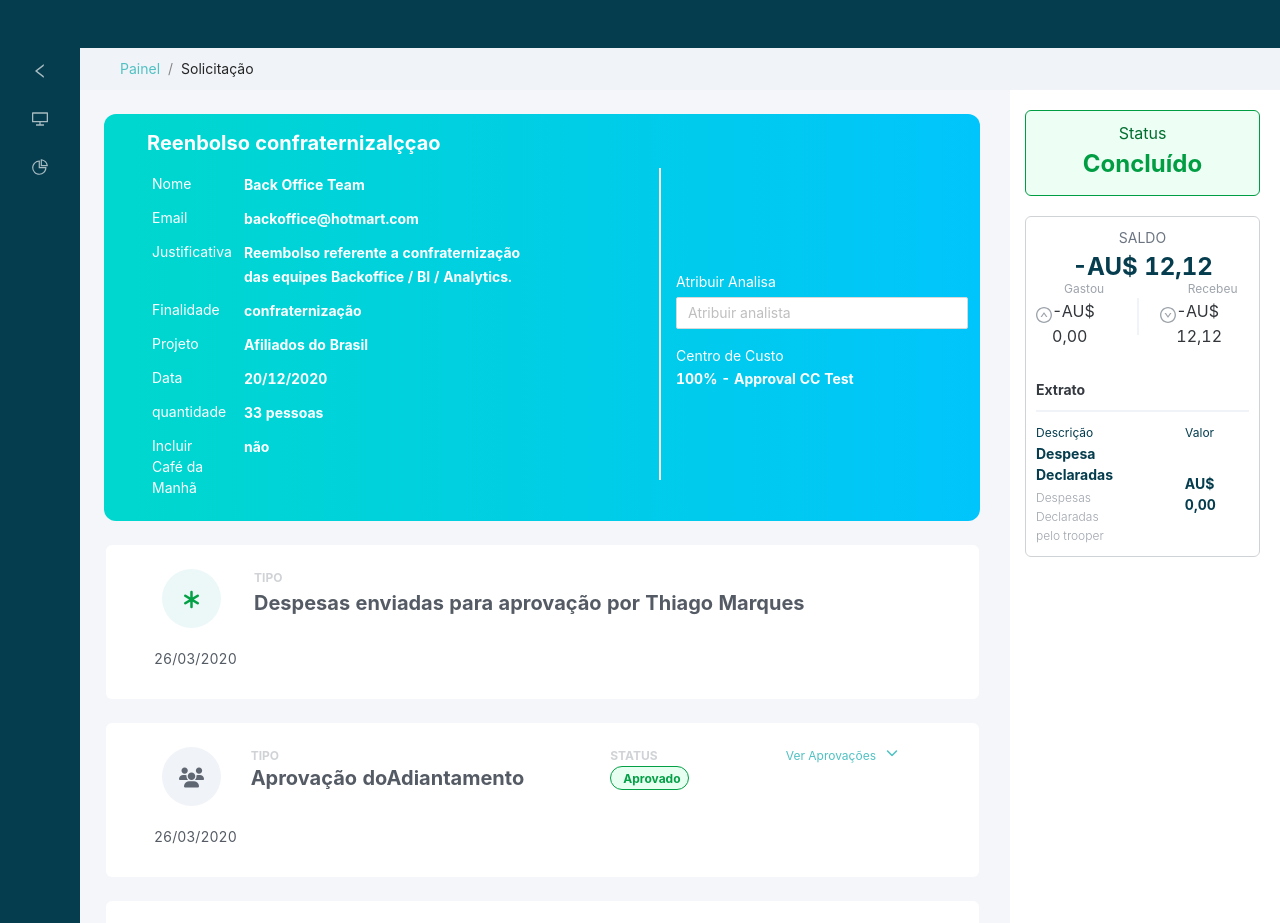
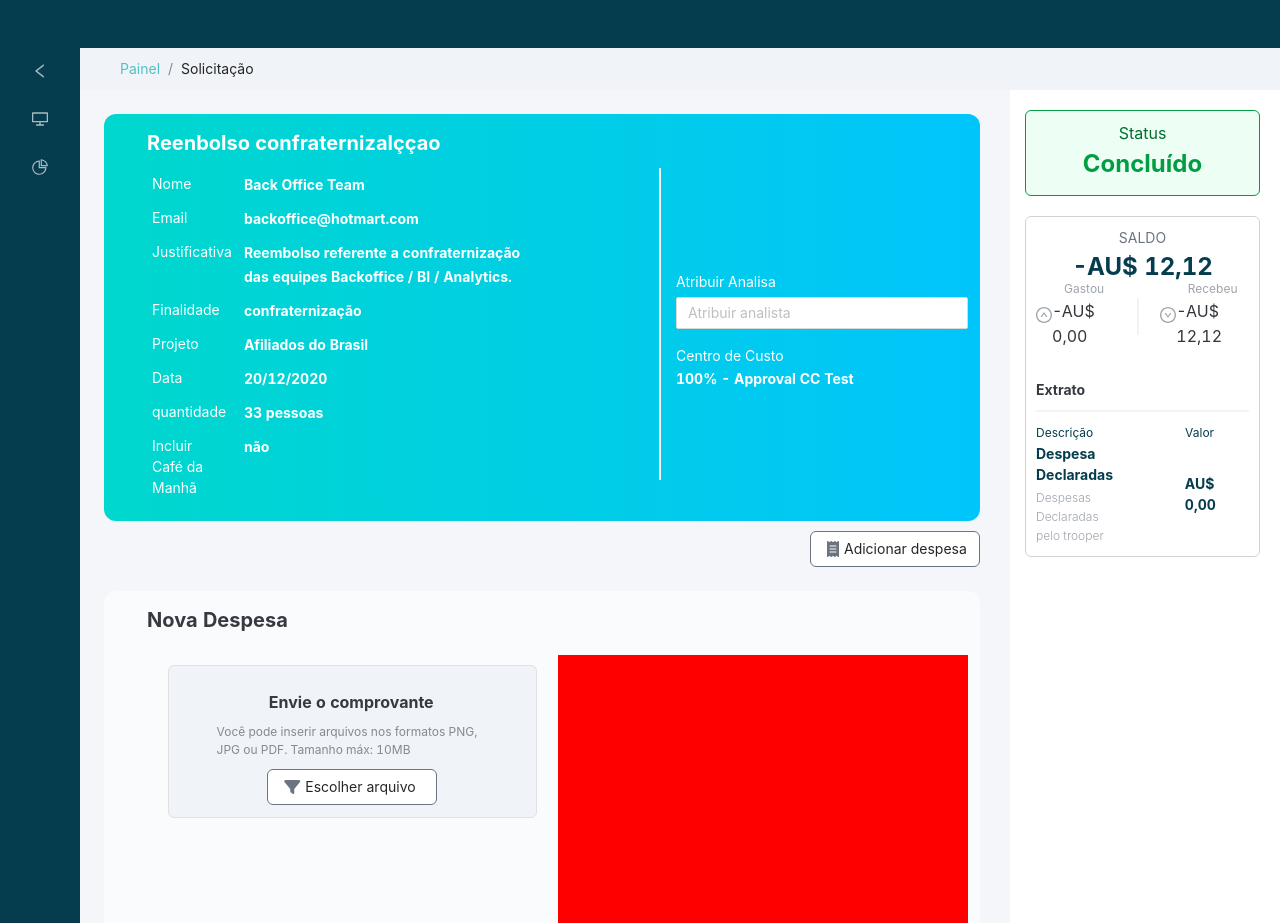
Before and after one commit to Gilmardealcantara/quick-ops, a React (Create React App) app: page /requests in a window 1280 px wide. Shown: the top 923 px of the page. Built offline with nearby package versions, Linux system fonts and the light colour scheme.

Commit message:
Crete file update layout

```diff
--- /dev/null
+++ b/src/containers/RequestPage/AddNewExpense/index.tsx
@@ -0,0 +1,40 @@
+import React from 'react';
+
+
+import './style.css';
+
+const AddNewExpense = () => {
+    return (
+        <>
+            <div className="add-new-expense">
+                <button className="add-new-expense-button">
+                    <i className="fas fa-receipt"></i>
+                    <span>Adicionar despesa</span>
+                </button>
+            </div>
+            <div className="add-new-expense-form">
+                <span className="expense-form-title">Nova Despesa</span>
+                <div>
+                    <div className="receipt-attach">
+                        <div>
+                            <span className="receipt-title">Envie o comprovante</span>
+                            <span className="receipt-desc">Você pode inserir arquivos nos formatos PNG, JPG ou PDF. Tamanho máx: 10MB</span>
+
+                            <button className="receipt-button" onClick={() => document.getElementById('file')?.click()}>
+                                <i className="fas fa-filter"></i>
+                                <span>Escolher arquivo</span>
+                            </button>
+                            <input type="file" style={{display: "none"}} id="file" name="file"/>
+                        </div>
+                    </div>
+                    <div className="receipt-form-field">
+
+                    </div>
+                </div>
+
+            </div>
+        </>
+    );
+}
+
+export default AddNewExpense;
--- /dev/null
+++ b/src/containers/RequestPage/AddNewExpense/style.css
@@ -0,0 +1,111 @@
+/* button */
+.add-new-expense {
+    display: flex;
+    justify-content: flex-end;
+
+}
+
+.add-new-expense-button {
+    width: 170px;
+    margin: 10px 0 0 0px;
+    padding: 6px 6px;
+    border-radius: 6px;
+    border: solid 1px #6b7480;
+    background-color: #ffffff;
+    display: flex;
+    justify-content: flex-start;
+    align-items: center;
+}
+
+.add-new-expense-button i {
+    font-size: 16px;
+    margin-right: 5px;
+    color: #6b7480 ;
+    align-self: center;
+}
+
+.add-new-expense-form {
+    margin: 24px 0px 0px 24px;
+    padding: 14px 12px 18px 43px;
+    border-radius: 12px;
+    background-color: #fafbfc;
+}
+
+/* form */
+/* attach */
+.add-new-expense-form .expense-form-title {
+    font-size: 20px;
+    font-weight: bold;
+    line-height: 1.5;
+    color: #353a40;
+}
+
+.add-new-expense-form div {
+    margin-top: 10px;
+    display: flex;
+    flex: 1 1 1;
+    width: 100%;
+}
+
+.add-new-expense-form .receipt-attach {
+    display: flex;
+    align-items: flex-start;
+    justify-content: center;
+}
+
+
+.add-new-expense-form .receipt-attach div {
+    width: 90%;
+    padding: 24px 48px 12px;
+    border-radius: 6px;
+    background-color: #f0f3f7;
+    border: solid 1px #dfe2df;
+    display: flex;
+    flex-direction: column;
+    align-items: center;
+    justify-content: center;
+}
+.add-new-expense-form .receipt-attach .receipt-title {
+    margin: 0 4px 9px 2px;
+    font-size: 16px;
+    font-weight: bold;
+    line-height: 1.5;
+    color: #343a42
+}
+
+.add-new-expense-form .receipt-attach .receipt-desc {
+    font-size: 12px;
+    line-height: 1.5;
+    color: #848a91;
+
+}
+
+.add-new-expense-form .receipt-attach .receipt-button {
+    width: 170px;
+    margin: 10px 0 0 0px;
+    padding: 6px 6px;
+    border-radius: 6px;
+    border: solid 1px #6b7480;
+    background-color: #ffffff;
+    display: flex;
+    justify-content: flex-start;
+    align-items: center;
+}
+
+.add-new-expense-form .receipt-attach .receipt-button i {
+    font-size: 16px;
+    margin-right: 5px;
+    color: #6b7480 ;
+    align-self: center;
+}
+
+
+/* inputs */
+
+.add-new-expense-form .receipt-form-field {
+    background-color: red;
+}
+
+.add-new-expense-form .receipt-form-field {
+    height: 400px;
+}
--- a/src/containers/RequestPage/index.tsx
+++ b/src/containers/RequestPage/index.tsx
@@ -9,6 +9,7 @@ import {getAppStatus} from '../../store/modules/appStatus/actions'
 import RequestHeader from './RequestHeader';
 import RequestSideBar from './RequestSideBar';
 import Timeline from './Timeline';
+import AddNewExpense from './AddNewExpense';
 import Error from '../../components/Error';
 
 import './style.css';
@@ -28,6 +29,7 @@ const RequestPage = () => {
             <div className="request-page">
                 <div style={{width:'75%'}}>
                     <RequestHeader/>
+                    <AddNewExpense />
                     <Timeline/>
                 </div>
                 <RequestSideBar/>
```
